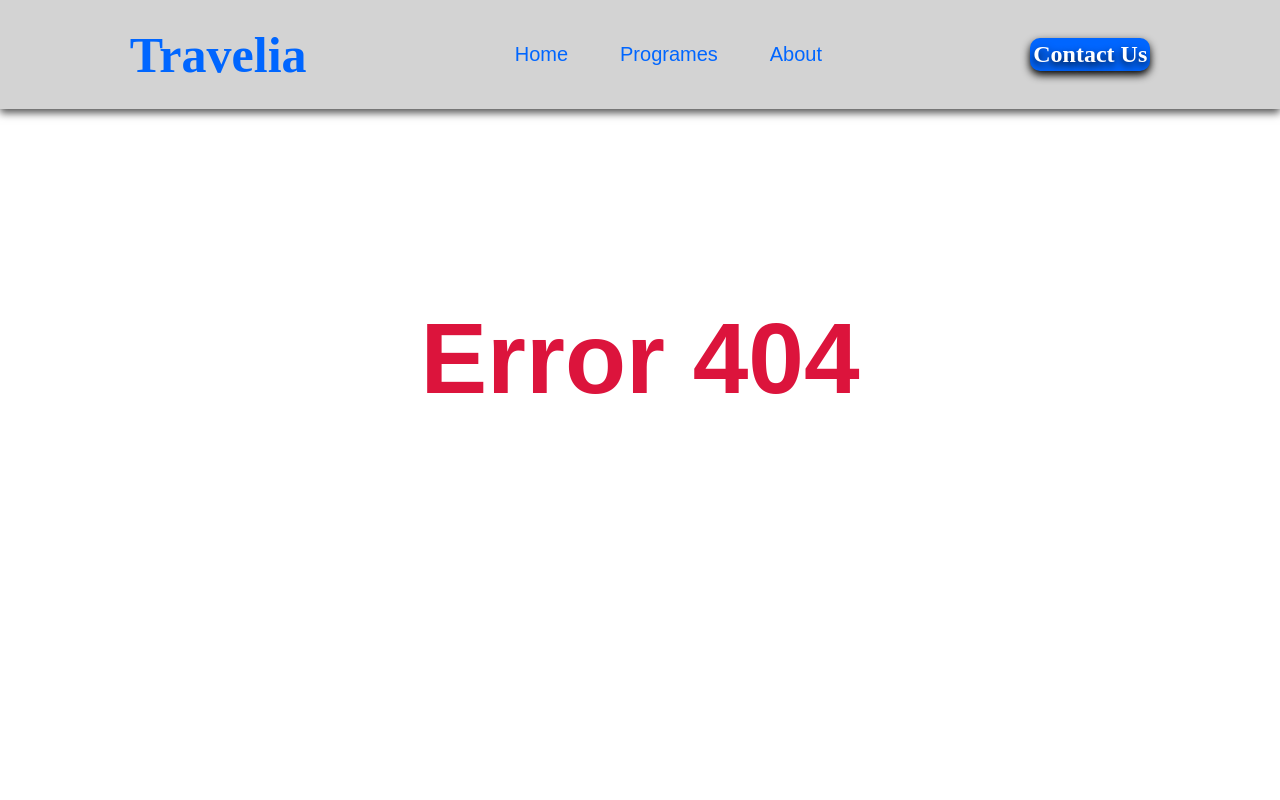
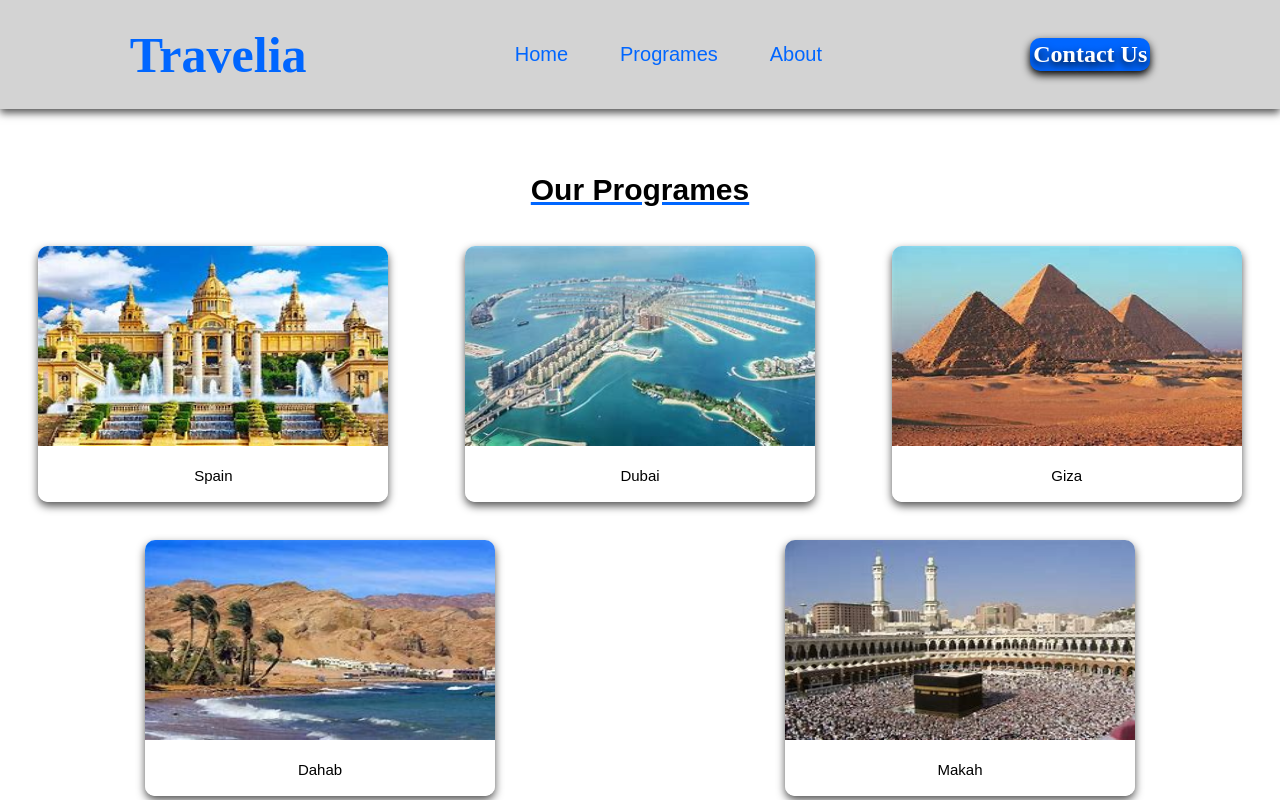
Before and after one commit to mohamedhossamWebDev22/Travel-Company, a React (Vite) app: page /progs in a window 1280 px wide. Before the commit this address had no page. Shown: the top 800 px of the page. Built offline with nearby package versions, Linux system fonts and the light colour scheme.

Commit message:
add other pages

```diff
--- a/src/main.jsx
+++ b/src/main.jsx
@@ -1,8 +1,10 @@
 import React from 'react'
 import ReactDOM from 'react-dom/client'
 
-import Home from './pages/Home.jsx'
-import Error from './pages/error.jsx'
+import Home from './pages/Home.jsx';
+import Programes from './pages/programes.jsx';
+import About from './pages/about.jsx';
+import Error from './pages/error.jsx';
 
 import './style.scss'
 
@@ -19,6 +21,16 @@ const router = createBrowserRouter([
     element: <Home />,
     errorElement: <Error/>,
   },
+  {
+    path: "/progs",
+    element: <Programes />,
+    errorElement: <Error/>,
+  },
+  {
+    path: "/about",
+    element: <About />,
+    errorElement: <Error/>,
+  },
 ]);
 
 ReactDOM.createRoot(document.getElementById('root')).render(
--- a/src/pages/Home.jsx
+++ b/src/pages/Home.jsx
@@ -26,7 +26,7 @@ const App = () => {
 
         <Blank/>
 
-        <div className="part second">
+        <div className="part pageTwo second">
           <h1>Our Programes</h1>
           <div className="cards">
             <div className="card">
--- /dev/null
+++ b/src/pages/about.jsx
@@ -0,0 +1,26 @@
+import React from 'react';
+
+// import components.
+import Navbar from '../components/navbar';
+import Footer from '../components/footer';
+
+const About = () => {
+  return (
+    <>
+      <Navbar/>
+
+      <div className="about">
+        Lorem ipsum dolor sit amet,
+        consectetur adipisicing elit. Voluptate,
+        facilis earum? Id illum quas quis ea reiciendis
+        animi sapiente illo placeat soluta non,
+        assumenda ipsum adipisci magnam, explicabo repellendus.
+        Dolorem!
+      </div>
+
+      <Footer/>
+    </>
+  );
+}
+
+export default About;
--- /dev/null
+++ b/src/pages/programes.jsx
@@ -0,0 +1,53 @@
+import React from 'react';
+
+// import components.
+import Navbar from '../components/navbar';
+import Footer from '../components/footer';
+
+// import photos.
+import spain  from "../assets/spain.png";
+import dubai  from "../assets/dubai.png";
+import giza  from "../assets/pyramid.png";
+import dahab from "../assets/dahab.png";
+import makah from "../assets/mosque.png";
+
+
+const Programes = () => {
+  return (
+    <>
+      <Navbar/>
+
+      <div className="partTwo">
+        <h1>Our Programes</h1>
+        <div className="cards">
+          <div className="card">
+            <img src={spain} width='350px' height='200px'/>
+            <div className="title">Spain</div>
+          </div>
+          <div className="card">
+            <img src={dubai} width='350px' height='200px'/>
+            <div className="title">Dubai</div>
+          </div>
+          <div className="card">
+            <img src={giza} width='350px' height='200px'/>
+            <div className="title">Giza</div>
+          </div>
+        </div>
+        <div className="cards">
+          <div className="card">
+            <img src={dahab} width='350px' height='200px'/>
+            <div className="title">Dahab</div>
+          </div>
+          <div className="card">
+            <img src={makah} width='350px' height='200px'/>
+            <div className="title">Makah</div>
+          </div>
+        </div>
+      </div>
+
+      <Footer/>
+    </>
+  );
+}
+
+export default Programes;
--- a/src/style.scss
+++ b/src/style.scss
@@ -79,6 +79,84 @@ body{
 
         text-decoration: $c1 underline;
       }
+  }
+
+  .about{
+    font-size: 30px;
+    font-family: sans-serif;
+
+    text-align: center;
+
+    padding-right: 5%;
+    padding-left: 5%;
+
+    display: flex;
+
+    justify-content: center;
+    align-items: center;
+
+    height: 300px;
+  }
+
+  .partTwo{
+    margin-top: 5%;
+
+    text-align: center;
+
+    h1{
+      font-size: 30px;
+      font-family: sans-serif;
+
+      text-decoration: $c1 underline;
+    }
+
+    .cards{
+      margin-top: 3%;
+
+      display: flex;
+
+      justify-content: space-around;
+      align-items: center;
+
+      .card{
+        border-radius: 10px;
+
+        box-shadow: 0px 4px 8px #555;
+        img{
+          border-top-left-radius: 10px;
+          border-top-right-radius: 10px;
+        }
+        .title{
+          font-family: sans-serif;
+          font-size: 15px;
+
+          padding: 5%;
+
+          color: black;
+          background: white;
+
+          border-bottom-left-radius: 10px;
+          border-bottom-right-radius: 10px;
+        }
+        &:hover{
+          position: fixed;
+
+          top: 50%;
+          left: 50%;
+          transform: translate(-50%, -50%);
+
+          img{
+            width: 500px;
+            height: 300px
+          }
+          .title{
+            visibility: visible;
+
+            font-size: 30px;
+          }
+        }
+      }
+    }
   }
 
   .content{
```
Also changed, not shown: 1 other file (tests, documents, lock files or other folders).
